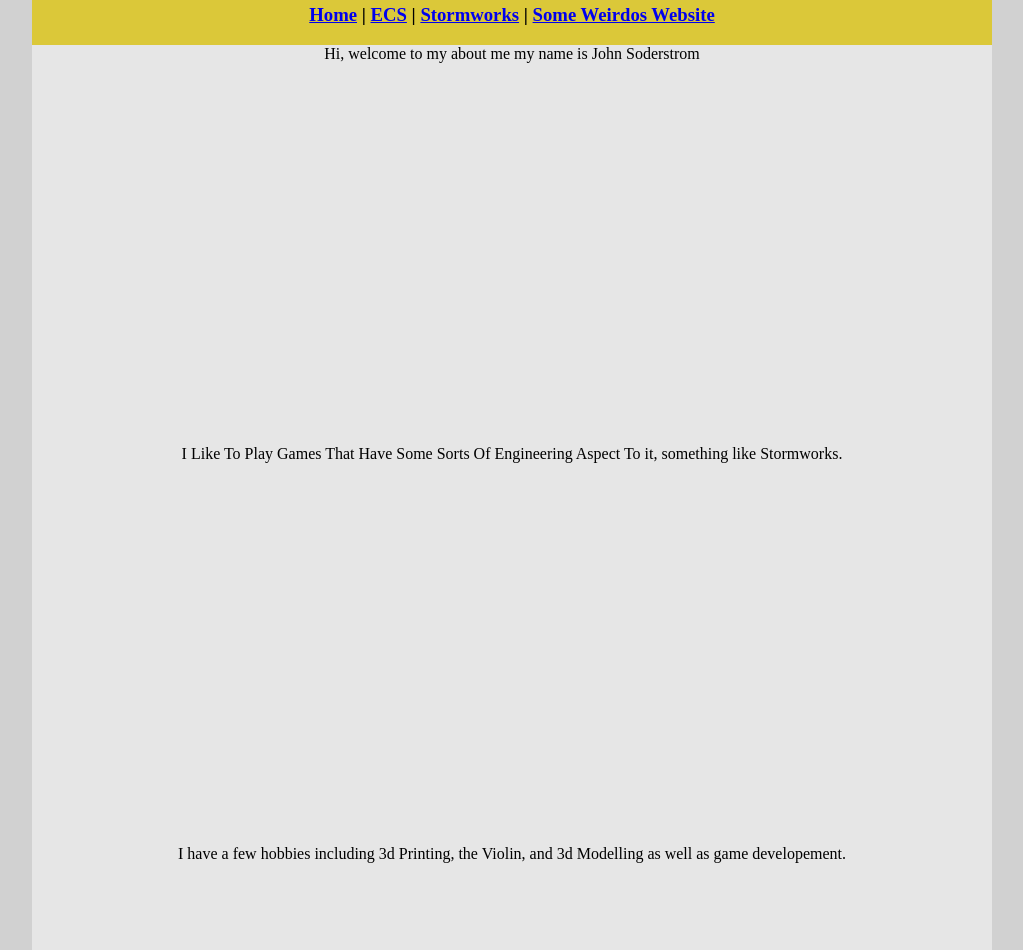
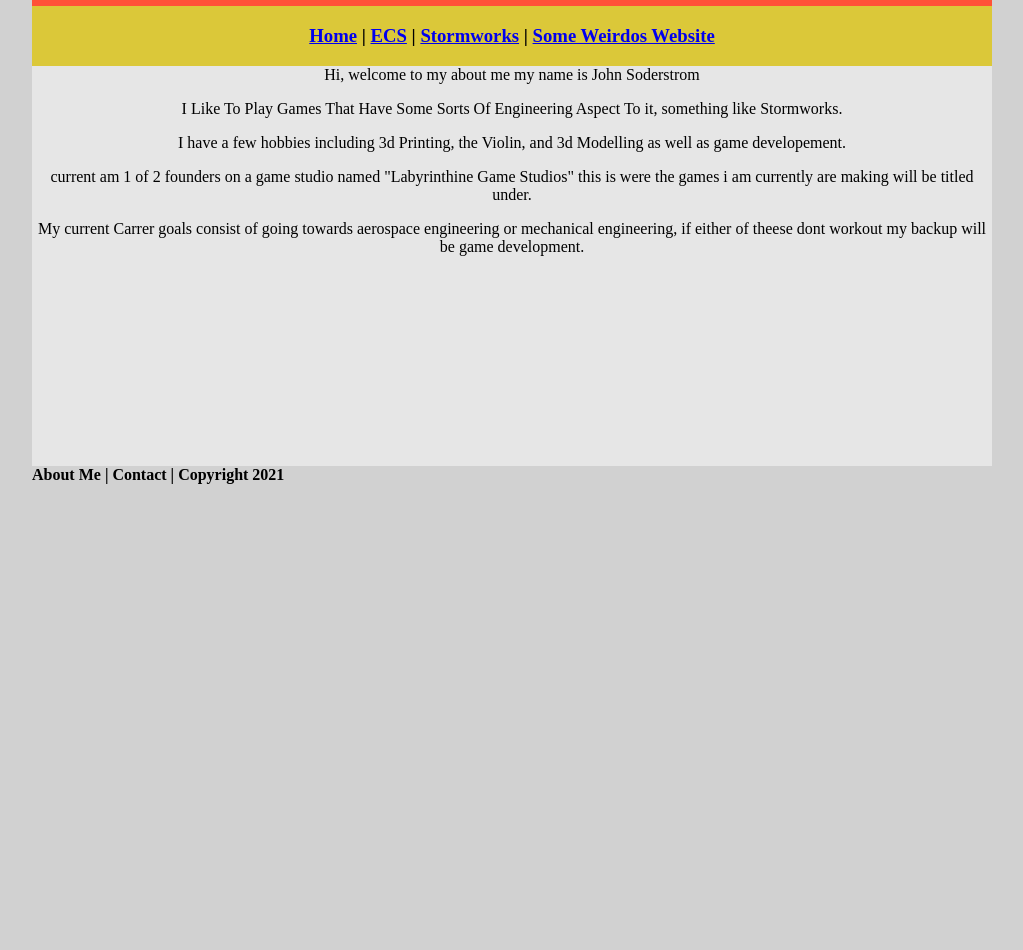
Before and after one commit to Johni3FireFly/ECSPortfolio, a plain HTML site: page aboutme.html in a window 1280 px wide. Shown: the part 95-1045 px from the top of the page, without its empty margins (128-1151 px from the left). After the commit the page ends 800 px from the top, so only its background shows below. Drawn offline with Linux system fonts and the light colour scheme.

Commit message:
Update aboutme.html

```diff
--- a/aboutme.html
+++ b/aboutme.html
@@ -14,14 +14,14 @@
   <div class="nav">
     <h3><a href="index.html">Home</a> | <a href="ecs/index.html">ECS</a> | <a href="intrest/index.html">Stormworks</a> | <a href="https://theo-swapp.github.io/ecsportfolio/ecs/index.html">Some Weirdos Website</a></h3>
   </div>
-  <div class="content"> Hi, welcome to my about me my name is John Soderstrom</div>
-	<div class="content"> I Like To Play Games That Have Some Sorts Of Engineering Aspect To it, something like Stormworks. </div>
-	<div class="content"> I have a few hobbies including 3d Printing, the Violin, and 3d Modelling as well as game developement. </div>
-	<div class="content"> I current am 1 of 2 founders on a game studio named "Labyrinthine Game Studios" this is were the games i am currently are making will be titled under. </div>
- 	<div class="content"> My current Carrer goals consist of going towards aerospace engineering or mechanical engineering, if either of theese dont workout my backup will be game development. </div>
-	<div class="footer">
-    <h4>About Me | Contact | Copyright 2021</h4>
-  </div>
+<div class="content"> Hi, welcome to my about me my name is John Soderstrom
+	<p> I Like To Play Games That Have Some Sorts Of Engineering Aspect To it, something like Stormworks. </p>
+	<p> I have a few hobbies including 3d Printing, the Violin, and 3d Modelling as well as game developement. </p>
+	<p> current am 1 of 2 founders on a game studio named "Labyrinthine Game Studios" this is were the games i am currently are making will be titled under. </p>
+ 	<p> My current Carrer goals consist of going towards aerospace engineering or mechanical engineering, if either of theese dont workout my backup will be game development. </p>
+</div>
+	<h4>About Me | Contact | Copyright 2021</h4>
+</div>
 </div>
 </body>
 </html>
```
